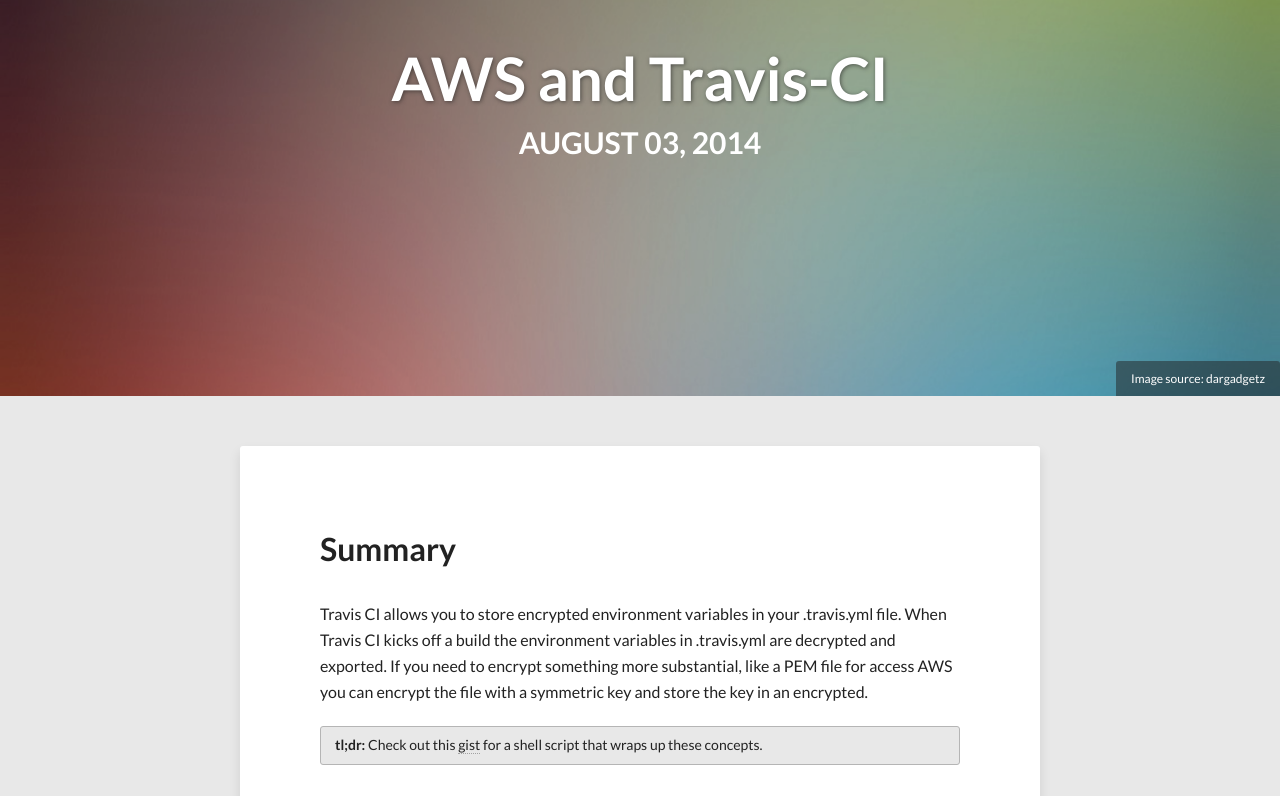
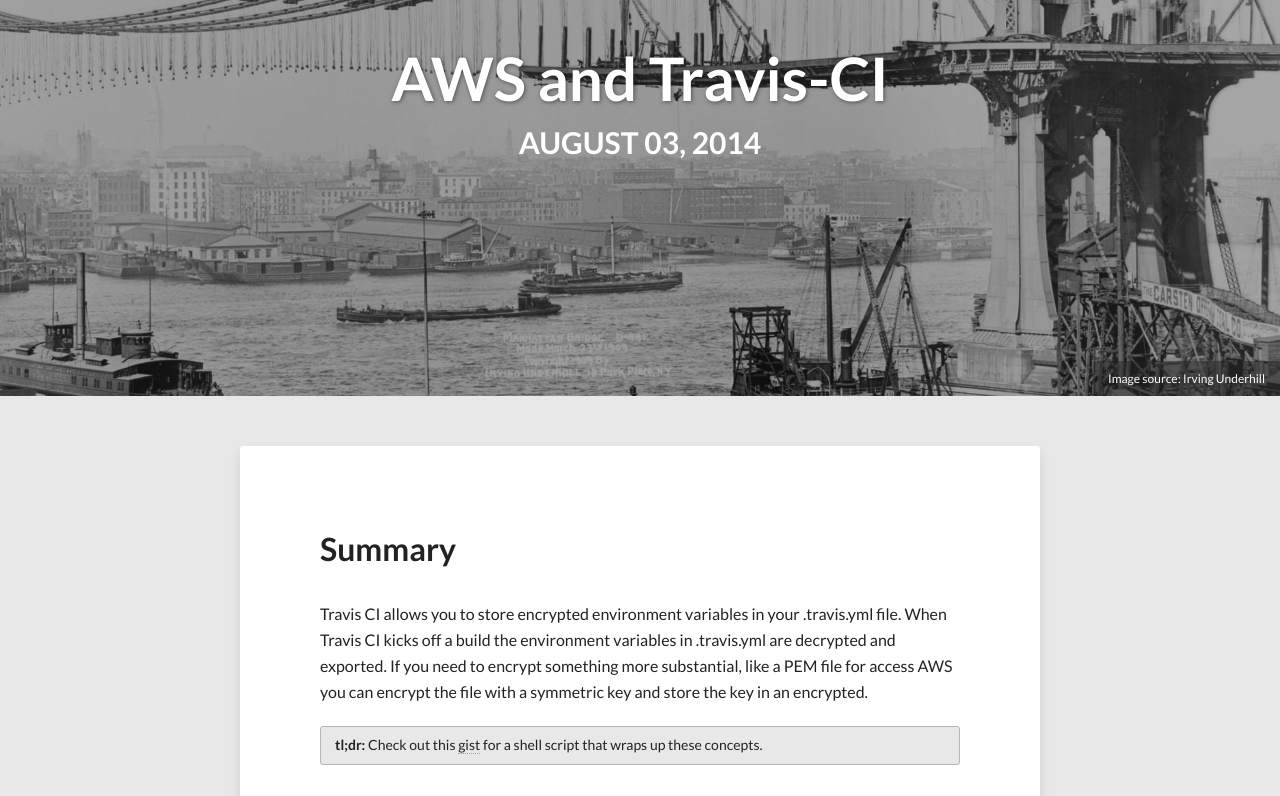
Before and after one commit to wellsie/wellsie.github.io, a Jekyll site: the page built from _posts/ci/2014-08-03-aws-creds-and-travis-ci.md, in a window 1280 px wide and 900 px high, cut to the strip 104-900 px from the top of the window. Built offline with Jekyll 4.4.1, drawn with Linux system fonts in a browser that asks for light colours; nearby versions of some CDN libraries; comment, search, counter and statistics services are not loaded.

Commit message:
added image and update first post

```diff
--- a/_posts/ci/2014-08-03-aws-creds-and-travis-ci.md
+++ b/_posts/ci/2014-08-03-aws-creds-and-travis-ci.md
@@ -5,9 +5,9 @@
 modified: 2014-08-03 09:16:16 -0700
 tags: [aws,travis-ci,secrets]
 image:
-  feature: abstract-3.jpg
-  credit: dargadgetz
-  creditlink: http://www.dargadgetz.com/ios-7-abstract-wallpaper-pack-for-iphone-5-and-ipod-touch-retina/
+  feature: Manhattan_Bridge_Construction_1909.jpg
+  credit: Irving Underhill
+  creditlink: http://en.wikipedia.org/wiki/File:Manhattan_Bridge_Construction_1909.jpg#file
 comments: true
 share: true
 ---
```
Also changed, not shown: images/Manhattan_Bridge_Construction_1909.jpg (added).
